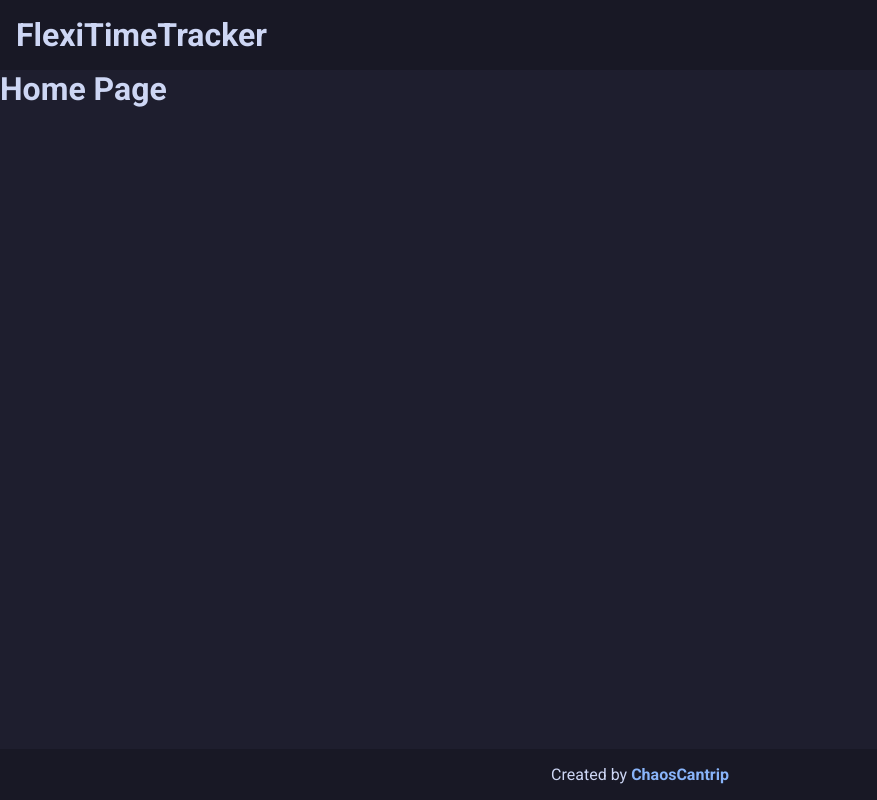
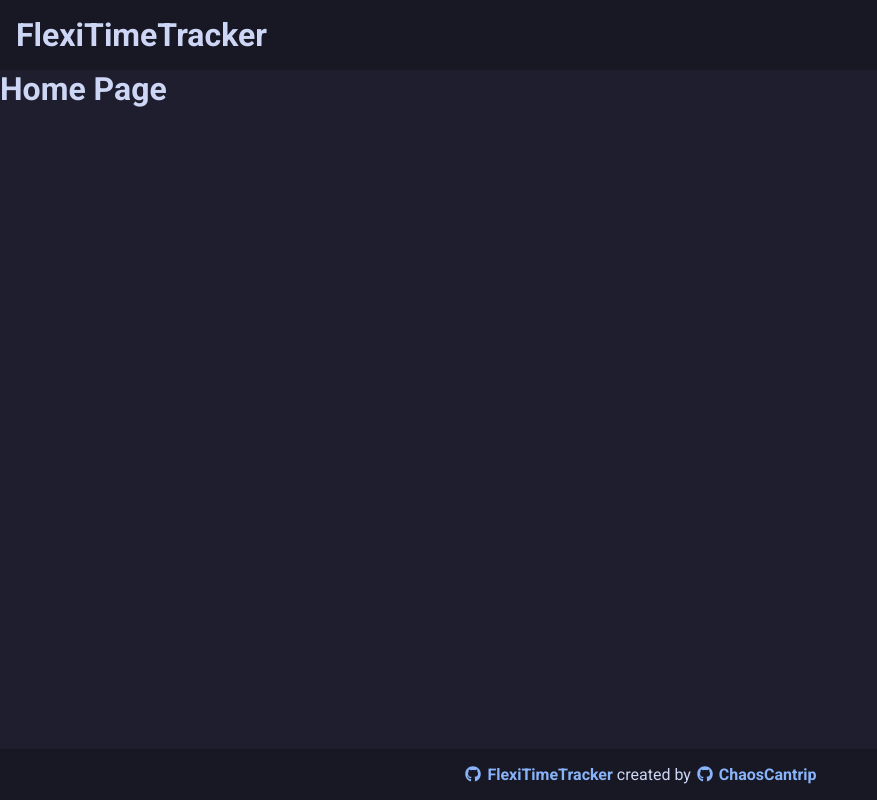
Before and after one commit to ChaosCantrip/FlexiTimeTracker, a Next.js app: page / in a window 1280 px wide. Shown: the whole page, without its empty margins (0-877 px from the left). Built offline with nearby package versions, Linux system fonts and the light colour scheme.

Commit message:
Updated Footer

```diff
--- a/src/app/(website)/Footer.tsx
+++ b/src/app/(website)/Footer.tsx
@@ -1,10 +1,14 @@
 import styles from "./Footer.module.css";
+import { FontAwesomeIcon } from "@fortawesome/react-fontawesome";
+import { faGithub } from "@fortawesome/free-brands-svg-icons";
+
+const GITHUB_ICON = <FontAwesomeIcon icon={faGithub} />
 
 export default function Footer()
 {
     return (
         <footer className={styles.footer}>
-            <p>Created by <a href="https://github.com/ChaosCantrip">ChaosCantrip</a></p>
+            <p><a href="https://github.com/ChaosCantrip/FlexiTimeTracker">{GITHUB_ICON} FlexiTimeTracker</a> created by <a href="https://github.com/ChaosCantrip">{GITHUB_ICON} ChaosCantrip</a></p>
         </footer>
     )
 }
```
